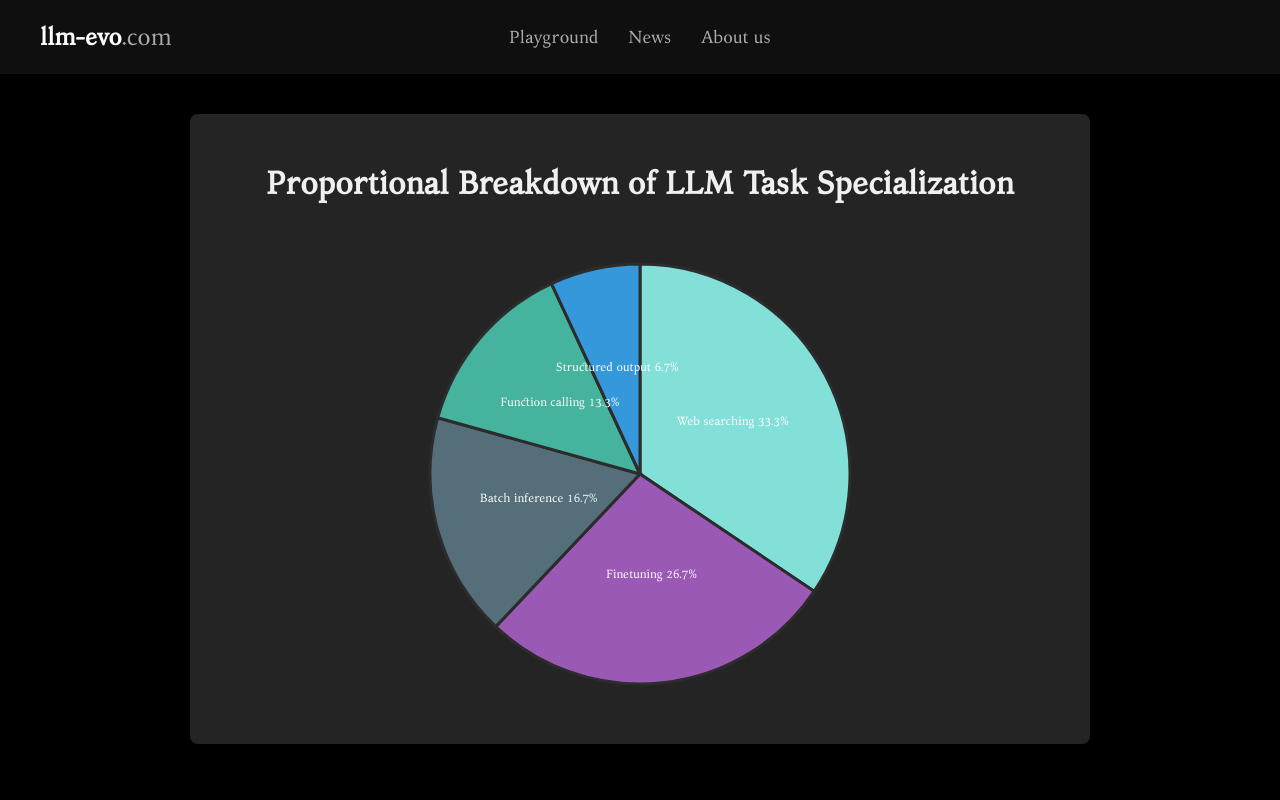
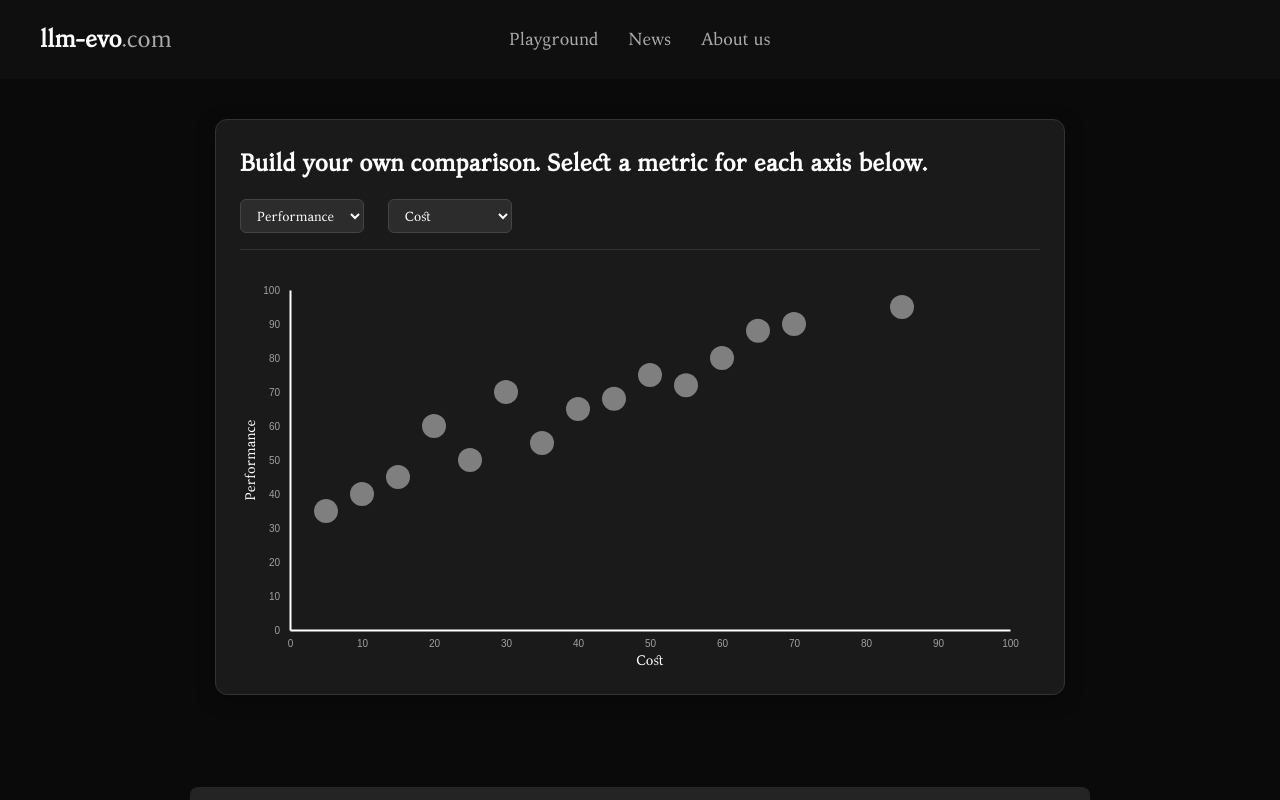
Before and after one commit to TamNgne/a-story-of-LLMs-evolution, a React (Vite) app in the folder client/: page /playground in a window 1280 px wide. Shown: the top 800 px of the page. Built offline with nearby package versions, Linux system fonts and the light colour scheme.

Commit message:
ta đaaa

```diff
--- a/client/src/components/BenchmarkDashboard/BenchmarkDashboard.module.css
+++ b/client/src/components/BenchmarkDashboard/BenchmarkDashboard.module.css
@@ -2,8 +2,8 @@
 .dashboardContainer {
   width: 90%;
   max-width: 1200px;
-  background-color: #ffffff;
-  color: #333;
+  background-color: #2c2c2c;
+  color: #e0e0e0;
   border: 1px solid #ccc;
   border-radius: 8px;
   padding: 20px;
@@ -20,7 +20,7 @@
   font-family: 'Kelvinch', sans-serif;
   font-size: 2rem;
   margin: 0;
-  color: #000;
+  color: #fff;
 }
 
 .controls {
@@ -29,6 +29,7 @@
   margin: 20px 0;
   border-bottom: 1px solid #ccc;
   padding-bottom: 20px;
+  align-items: flex-end;
 }
 
 .controls label {
@@ -70,11 +71,11 @@
 
 .axis path,
 .axis line {
-  stroke: #333;
+  stroke: #e0e0e0;
 }
 
 .axis text {
-  fill: #333;
+  fill: #e0e0e0;
   font-family: 'Kelvinch', sans-serif;
   font-size: 11px;
 }
@@ -95,5 +96,5 @@
 .legendColorBox {
   width: 15px;
   height: 15px;
-  border: 1px solid #333;
+  border: 1px solid #e0e0e0;
 }
--- /dev/null
+++ b/client/src/components/ComparisonChart/ComparisonChart.jsx
@@ -0,0 +1,160 @@
+import React, { useEffect, useRef, useState } from 'react';
+import * as d3 from 'd3';
+import styles from './ComparisonChart.module.css';
+import { comparisonData } from '../../data/comparisonData';
+
+const ComparisonChart = () => {
+    const d3Container = useRef(null);
+    const tooltipRef = useRef(null);
+    const [xAxis, setXAxis] = useState('cost');
+    const [yAxis, setYAxis] = useState('performance');
+
+    const metrics = [
+        { value: 'cost', label: 'Cost' },
+        { value: 'performance', label: 'Performance' },
+        { value: 'build', label: 'Build' },
+    ];
+
+    useEffect(() => {
+        if (comparisonData.length > 0 && d3Container.current) {
+            // Clear previous chart
+            d3.select(d3Container.current).selectAll('*').remove();
+
+            const margin = { top: 20, right: 30, bottom: 40, left: 50 };
+            const width = 800 - margin.left - margin.right;
+            const height = 400 - margin.top - margin.bottom;
+
+            const svg = d3
+                .select(d3Container.current)
+                .attr('width', width + margin.left + margin.right)
+                .attr('height', height + margin.top + margin.bottom)
+                .append('g')
+                .attr('transform', `translate(${margin.left},${margin.top})`);
+
+            // X Axis
+            const x = d3
+                .scaleLinear()
+                .domain([0, 100])
+                .range([0, width]);
+
+            svg
+                .append('g')
+                .attr('transform', `translate(0,${height})`)
+                .call(d3.axisBottom(x).tickSize(0).tickPadding(10))
+                .attr('color', '#a0a0a0')
+                .select('.domain')
+                .attr('stroke', '#fff')
+                .attr('stroke-width', 2);
+
+            // Y Axis
+            const y = d3
+                .scaleLinear()
+                .domain([0, 100])
+                .range([height, 0]);
+
+            svg
+                .append('g')
+                .call(d3.axisLeft(y).tickSize(0).tickPadding(10))
+                .attr('color', '#a0a0a0')
+                .select('.domain')
+                .attr('stroke', '#fff')
+                .attr('stroke-width', 2);
+
+            // Axis Labels
+            svg
+                .append('text')
+                .attr('text-anchor', 'middle')
+                .attr('x', width / 2)
+                .attr('y', height + 35)
+                .text(metrics.find((m) => m.value === xAxis)?.label)
+                .style('fill', '#fff')
+                .style('font-size', '14px');
+
+            svg
+                .append('text')
+                .attr('text-anchor', 'middle')
+                .attr('transform', 'rotate(-90)')
+                .attr('y', -35)
+                .attr('x', -height / 2)
+                .text(metrics.find((m) => m.value === yAxis)?.label)
+                .style('fill', '#fff')
+                .style('font-size', '14px');
+
+            // Dots
+            const tooltip = d3.select(tooltipRef.current);
+
+            svg
+                .append('g')
+                .selectAll('circle')
+                .data(comparisonData)
+                .join('circle')
+                .attr('cx', (d) => x(d[xAxis]))
+                .attr('cy', (d) => y(d[yAxis]))
+                .attr('r', 12)
+                .style('fill', '#999')
+                .style('opacity', 0.8)
+                .style('cursor', 'pointer')
+                .on('mouseover', (event, d) => {
+                    d3.select(event.currentTarget).style('fill', '#fff').style('opacity', 1);
+                    const [x, y] = d3.pointer(event, d3Container.current.parentElement);
+                    tooltip.style('opacity', 1);
+                    tooltip
+                        .html(
+                            `
+              <h4>${d.model}</h4>
+              <p>${metrics.find((m) => m.value === xAxis)?.label}: ${d[xAxis]}</p>
+              <p>${metrics.find((m) => m.value === yAxis)?.label}: ${d[yAxis]}</p>
+            `,
+                        )
+                        .style('left', `${x + 15}px`)
+                        .style('top', `${y - 15}px`);
+                })
+                .on('mouseout', (event) => {
+                    d3.select(event.currentTarget).style('fill', '#999').style('opacity', 0.8);
+                    tooltip.style('opacity', 0);
+                });
+        }
+    }, [xAxis, yAxis]);
+
+    return (
+        <div className={styles.chartWrapper}>
+            <div className={styles.header}>
+                <h3 className={styles.title}>Build your own comparison. Select a metric for each axis below.</h3>
+                <div className={styles.controls}>
+                    <div className={styles.controlGroup}>
+                        <select
+                            className={styles.select}
+                            value={yAxis}
+                            onChange={(e) => setYAxis(e.target.value)}
+                        >
+                            {metrics.map((m) => (
+                                <option key={`y-${m.value}`} value={m.value}>
+                                    {m.label}
+                                </option>
+                            ))}
+                        </select>
+                    </div>
+                    <div className={styles.controlGroup}>
+                        <select
+                            className={styles.select}
+                            value={xAxis}
+                            onChange={(e) => setXAxis(e.target.value)}
+                        >
+                            {metrics.map((m) => (
+                                <option key={`x-${m.value}`} value={m.value}>
+                                    {m.label}
+                                </option>
+                            ))}
+                        </select>
+                    </div>
+                </div>
+            </div>
+            <div className={styles.chartContainer}>
+                <svg ref={d3Container} />
+                <div className={styles.tooltip} ref={tooltipRef} />
+            </div>
+        </div>
+    );
+};
+
+export default ComparisonChart;
--- /dev/null
+++ b/client/src/components/ComparisonChart/ComparisonChart.module.css
@@ -0,0 +1,91 @@
+.chartWrapper {
+  background-color: #1a1a1a;
+  border-radius: 12px;
+  padding: 24px;
+  margin-bottom: 32px;
+  box-shadow: 0 4px 20px rgba(0, 0, 0, 0.3);
+  border: 1px solid #333;
+}
+
+.header {
+  margin-bottom: 20px;
+  border-bottom: 1px solid #333;
+  padding-bottom: 16px;
+}
+
+.title {
+  font-family: 'Kelvinch', serif;
+  font-size: 1.5rem;
+  color: #fff;
+  margin: 0 0 16px 0;
+}
+
+.controls {
+  display: flex;
+  gap: 24px;
+  align-items: center;
+}
+
+.controlGroup {
+  display: flex;
+  align-items: center;
+  gap: 8px;
+}
+
+.label {
+  color: #a0a0a0;
+  font-size: 0.9rem;
+}
+
+.select {
+  background-color: #2c2c2c;
+  color: #fff;
+  border: 1px solid #444;
+  padding: 6px 12px;
+  border-radius: 6px;
+  font-family: inherit;
+  cursor: pointer;
+  transition: all 0.2s;
+}
+
+.select:hover {
+  border-color: #666;
+  background-color: #363636;
+}
+
+.chartContainer {
+  position: relative;
+  width: 100%;
+  display: flex;
+  justify-content: center;
+  overflow: visible;
+}
+
+.tooltip {
+  position: absolute;
+  opacity: 0;
+  background-color: rgba(255, 255, 255, 0.95);
+  color: #000;
+  padding: 12px;
+  border-radius: 8px;
+  pointer-events: none;
+  font-size: 14px;
+  box-shadow: 0 4px 12px rgba(0, 0, 0, 0.2);
+  transition: opacity 0.2s;
+  z-index: 10;
+  min-width: 150px;
+  border: 1px solid #ddd;
+}
+
+.tooltip h4 {
+  margin: 0 0 8px 0;
+  font-size: 16px;
+  border-bottom: 1px solid #eee;
+  padding-bottom: 4px;
+}
+
+.tooltip p {
+  margin: 4px 0;
+  font-size: 13px;
+  color: #444;
+}
--- /dev/null
+++ b/client/src/data/comparisonData.js
@@ -0,0 +1,17 @@
+export const comparisonData = [
+    { model: 'Gemini-3', cost: 65, performance: 88, build: 70 },
+    { model: 'GPT-4', cost: 85, performance: 95, build: 60 },
+    { model: 'Claude-3', cost: 70, performance: 90, build: 65 },
+    { model: 'Llama-2', cost: 20, performance: 60, build: 80 },
+    { model: 'Mistral', cost: 30, performance: 70, build: 75 },
+    { model: 'Falcon', cost: 40, performance: 65, build: 50 },
+    { model: 'Grok', cost: 50, performance: 75, build: 55 },
+    { model: 'Cohere', cost: 55, performance: 72, build: 60 },
+    { model: 'Palm-2', cost: 60, performance: 80, build: 40 },
+    { model: 'Titan', cost: 45, performance: 68, build: 45 },
+    { model: 'Jurassic', cost: 35, performance: 55, build: 30 },
+    { model: 'Bloom', cost: 25, performance: 50, build: 90 },
+    { model: 'MPT', cost: 15, performance: 45, build: 85 },
+    { model: 'Vicuna', cost: 10, performance: 40, build: 95 },
+    { model: 'Alpaca', cost: 5, performance: 35, build: 98 },
+];
--- a/client/src/index.css
+++ b/client/src/index.css
@@ -5,6 +5,9 @@
   font-weight: normal;
   font-style: normal;
 }
+
+/* Import Inter for body text */
+
 
 /* Dark Mode & Font Reset */
 * {
@@ -15,13 +18,50 @@ body {
   margin: 0;
   padding: 0;
   font-family: 'Kelvinch', -apple-system, BlinkMacSystemFont, 'Segoe UI', Roboto, Oxygen, Ubuntu, Cantarell, 'Open Sans', 'Helvetica Neue', sans-serif;
-  background-color: #000000; /* Dark background */
-  color: #c9c9c9; /* Light text */
+  background-color: #0a0a0a;
+  /* Deep dark background */
+  color: #e0e0e0;
+  /* Soft white text */
   -webkit-font-smoothing: antialiased;
   -moz-osx-font-smoothing: grayscale;
+  line-height: 1.6;
+}
+
+h1,
+h2,
+h3,
+h4,
+h5,
+h6 {
+  font-family: 'Kelvinch', serif;
+  color: #fff;
+  margin-top: 0;
 }
 
 a {
   color: inherit;
   text-decoration: none;
+  transition: color 0.2s;
 }
+
+a:hover {
+  color: #61dafb;
+}
+
+/* Scrollbar styling */
+::-webkit-scrollbar {
+  width: 8px;
+}
+
+::-webkit-scrollbar-track {
+  background: #1a1a1a;
+}
+
+::-webkit-scrollbar-thumb {
+  background: #444;
+  border-radius: 4px;
+}
+
+::-webkit-scrollbar-thumb:hover {
+  background: #555;
+}
--- a/client/src/pages/PlaygroundPage/PlaygroundPage.jsx
+++ b/client/src/pages/PlaygroundPage/PlaygroundPage.jsx
@@ -2,11 +2,13 @@
 import React from 'react';
 import TaskSpecializationChart from '../../components/TaskSpecializationChart/TaskSpecializationChart';
 import BenchmarkDashboard from '../../components/BenchmarkDashboard/BenchmarkDashboard';
+import ComparisonChart from '../../components/ComparisonChart/ComparisonChart';
 import styles from './PlaygroundPage.module.css';
 
 const PlaygroundPage = () => {
   return (
     <div className={styles.container}>
+      <ComparisonChart />
       <TaskSpecializationChart />
       <BenchmarkDashboard />
     </div>
```
Also changed, not shown: client/src/App.css (+41 -40 lines), client/src/components/TaskSpecializationChart/TaskSpecializationChart.jsx (+9 -2 lines), 1 other file (tests, documents, lock files or other folders).
